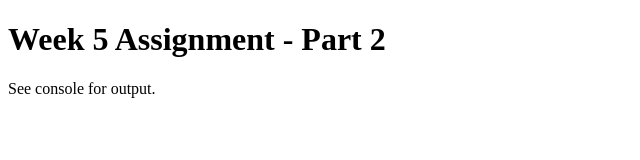
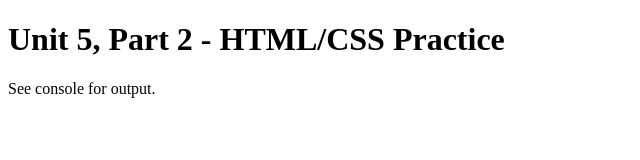
Before and after one commit to zwright101/assignment-unit-5.2, a plain HTML site: page assignment/index.html in a window 1280 px wide. Shown: the whole page, without its empty margins (0-640 px from the left). Drawn offline with Linux system fonts and the light colour scheme.

Commit message:
Update index.html

```diff
--- a/assignment/index.html
+++ b/assignment/index.html
@@ -2,10 +2,10 @@
 <html>
   <head>
     <meta charset="utf-8">
-    <title>Week 5 Assignment</title>
+    <title>Unit 5, Part 2 - HTML/CSS Practice</title>
   </head>
   <body>
-    <h1>Week 5 Assignment - Part 2</h1>
+    <h1>Unit 5, Part 2 - HTML/CSS Practice</h1>
     <p>See console for output.</p>
     <!-- Create an unordered list with any questions you have -->
   </body>
```
